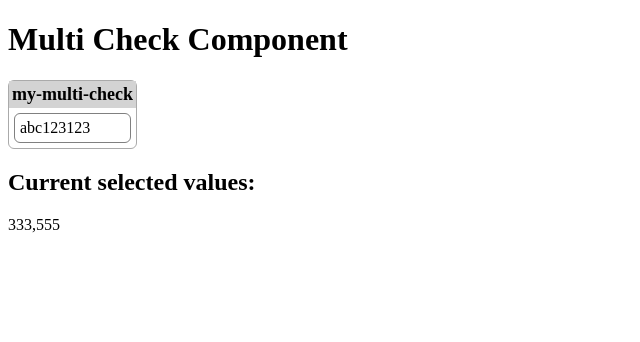
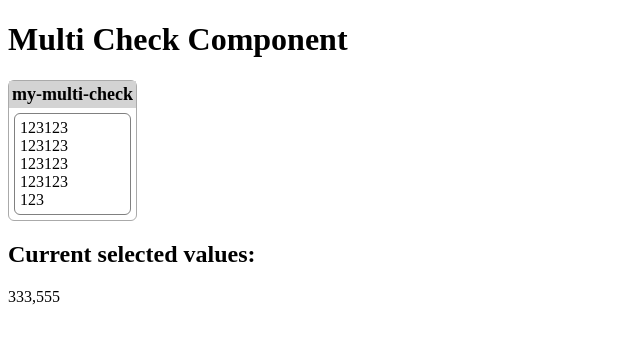
Before and after one commit to luoshieryi/react-checkBok, a React app: page / in a window 1280 px wide. Shown: the top 342 px of the page, without its empty margins (0-640 px from the left). Built offline with nearby package versions, Linux system fonts and the light colour scheme; the HTML template or start-up script is replaced by a standard one.

Commit message:
add component List.tsx fix Form.tsx

```diff
--- a/src/MultiCheck/MultiCheck.tsx
+++ b/src/MultiCheck/MultiCheck.tsx
@@ -35,13 +35,6 @@
 
     return (
         <div className='MultiCheck'>
-            {() => {
-                for (let i in props.options) {
-                    for (let j = 1; j <= 4; j++){
-                        <div> 123</div>
-                    }
-                }
-            }}
             <Title label={props.label}/>
             <Form options={props.options} columns={props.columns} values={props.values} onChange={props.onChange} />
         </div>
--- a/src/MultiCheck/component/Form.tsx
+++ b/src/MultiCheck/component/Form.tsx
@@ -16,26 +16,26 @@
     const lists = () => {
         const columns = props.columns? props.columns : 1;
         const length = props.options.length;
-        const raws = length / columns;
+        const raws = Math.floor(length / columns);
         const overflow = length % columns;
         let rawNum: number[] = [];
         for (let i = 0; i < columns; i++) {
             rawNum[i] = raws * i;
         }
         rawNum[columns] = length;
-        for (let i = 0; i < overflow; i++) {
+        for (let i = 1; i <= overflow; i++) {
             rawNum[i]++;
         }
-        let res: JSX.Element[] = []
+        console.log(rawNum);
+        let res: JSX.Element[] = [];
         for (let i = 0; i < columns; i++) {
-            res.push(<List options={props.options.slice(rawNum[i], rawNum[i+1])} key={Math.random()} />);
+            res.push(<List options={props.options.slice(rawNum[i], rawNum[i+1])} key={i} />);
         }
         return res
     }
 
     return (
-        <form className='form'>
-            abc
+        <form className='form' key={Math.random()}>
             {lists()}
         </form>
     )
--- a/src/MultiCheck/component/Item.tsx
+++ b/src/MultiCheck/component/Item.tsx
@@ -4,14 +4,14 @@
 import {Option} from "../MultiCheck";
 
 type Props = {
-    option: string,
+    option: Option,
 }
 
 const Item: FC<Props> = (props): JSX.Element => {
 
     return (
         <div className='item'>
-
+            123
         </div>
     )
 }
--- a/src/MultiCheck/component/List.tsx
+++ b/src/MultiCheck/component/List.tsx
@@ -2,15 +2,23 @@
 
 import  '../MultiCheck.css';
 import {Option} from "../MultiCheck";
+import Item from "./Item";
 
 type Props = {
     options: Option[]
 }
 
 const Title: FC<Props> = (props): JSX.Element => {
+
+    const items = () => (
+        props.options.map((option) => (
+            <Item option={option} key={option.value}/>
+        ))
+    )
+
     return (
         <div className='list'>
-            123
+            {items()}
         </div>
     )
 }
```
